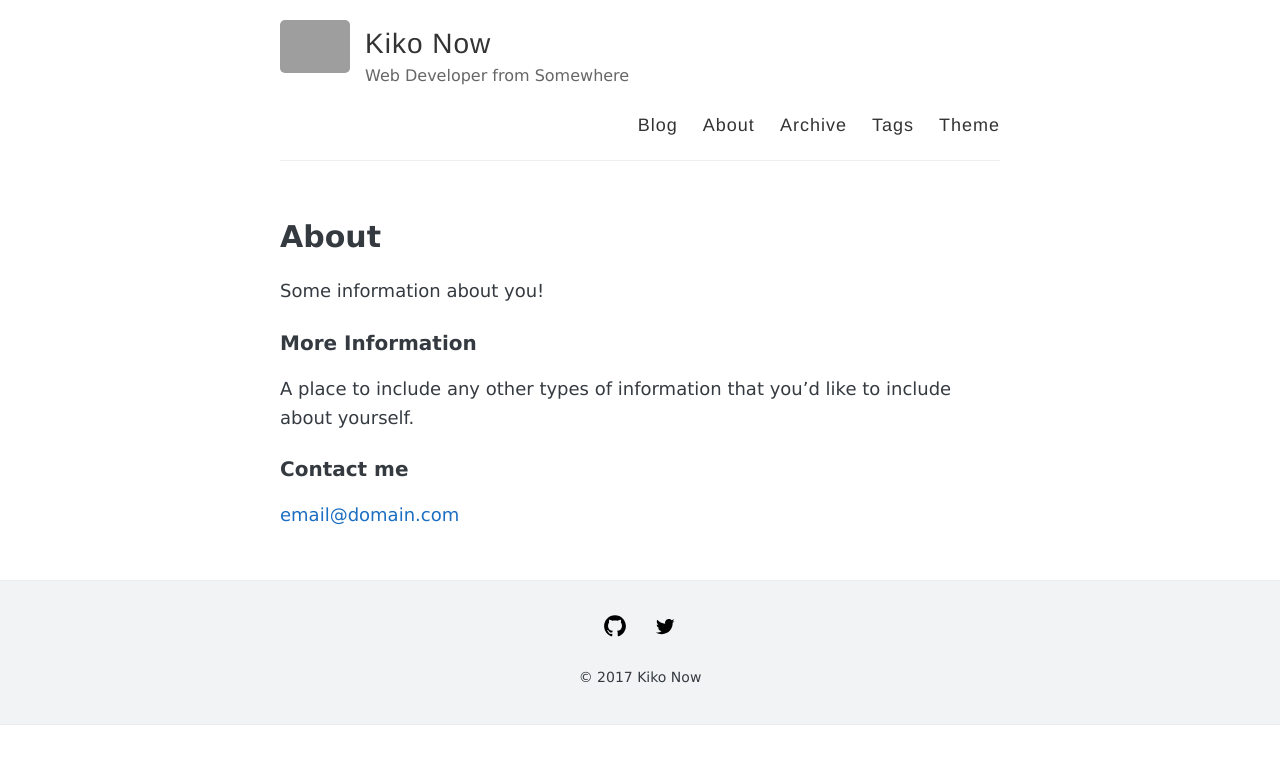
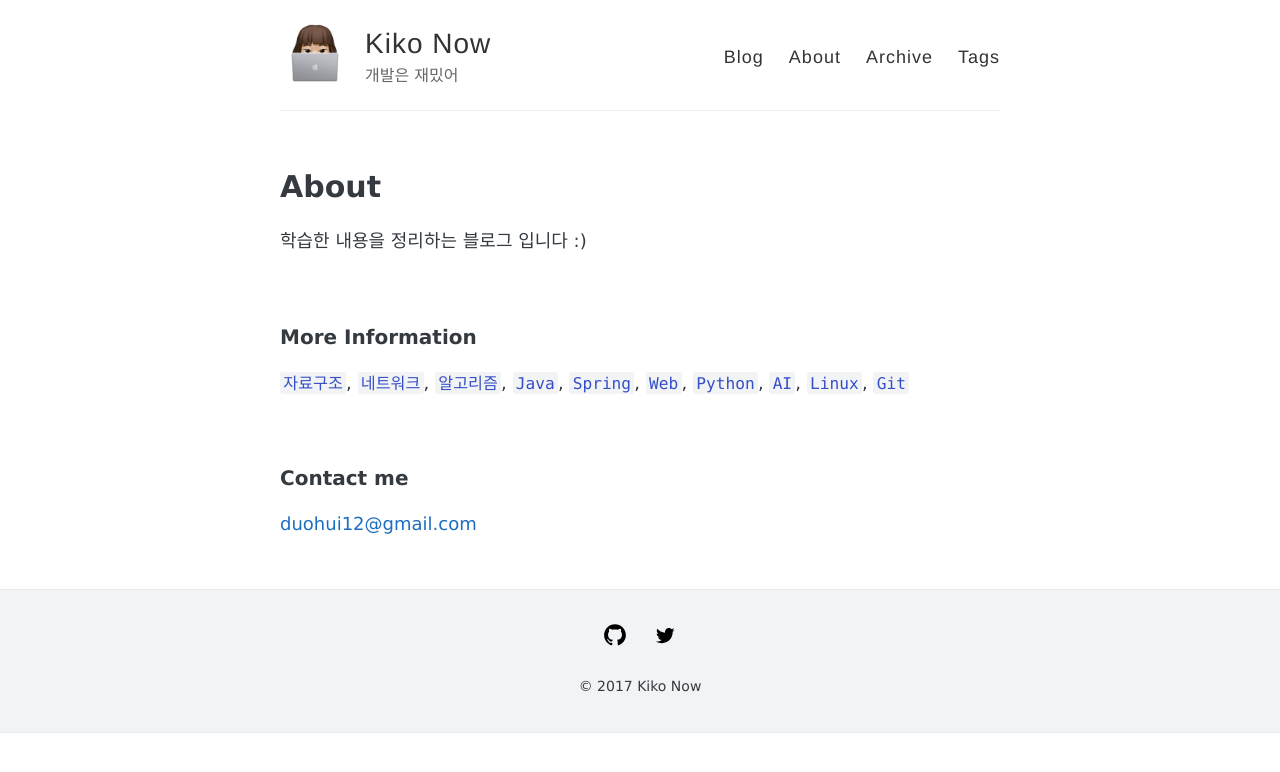
Before and after one commit to zoe0-0/blog, a Jekyll site: the page built from about.md, in a window 1280 px wide. Shown: the top 772 px of the page. Built offline with Jekyll 4.4.1, drawn with Linux system fonts in a browser that asks for light colours; grey boxes are pictures that could not be loaded.

Commit message:
add image

```diff
--- a/_config.yml
+++ b/_config.yml
@@ -6,14 +6,14 @@
 name: Kiko Now
 
 # Short bio or description (displayed in the header)
-description: Web Developer from Somewhere
+description: 개발은 재밌어
 
 #
 # Flags below are optional
 #
 
 # URL of your avatar or profile pic (you could use your GitHub profile pic)
-avatar: https://raw.githubusercontent.com/aweekj/kiko-now/master/images/jekyll-logo.png
+avatar: https://raw.githubusercontent.com/zoe0-0/blog/master/images/jekyll-logo.png
 
 
 # Tabs in header. There are 'Blog', 'About', 'Archive', 'Tags'
@@ -28,8 +28,6 @@ navigation:
     url: /archive
   - name: Tags
     url: /tags
-  - name: Theme
-    url: https://github.com/AWEEKJ/kiko-now
 
 # Pagination
 paginate: 5
--- a/about.md
+++ b/about.md
@@ -4,12 +4,16 @@ title: About
 permalink: /about/
 ---
 
-Some information about you!
+학습한 내용을 정리하는 블로그 입니다 :)
+
+<br>
 
 ### More Information
 
-A place to include any other types of information that you'd like to include about yourself.
+`자료구조`,   `네트워크`,   `알고리즘`,   `Java`,   `Spring`,   `Web`,   `Python`,   `AI`,   `Linux`,   `Git`
+
+<br>
 
 ### Contact me
 
-[email@domain.com](mailto:email@domain.com)
+[duohui12@gmail.com](mailto:duohui12@gmail.com)
```
Also changed, not shown: images/jekyll-logo.png, 3 other files.
